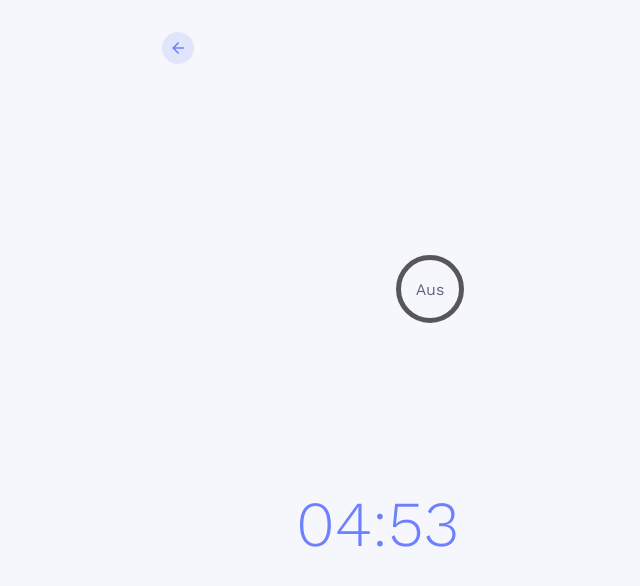
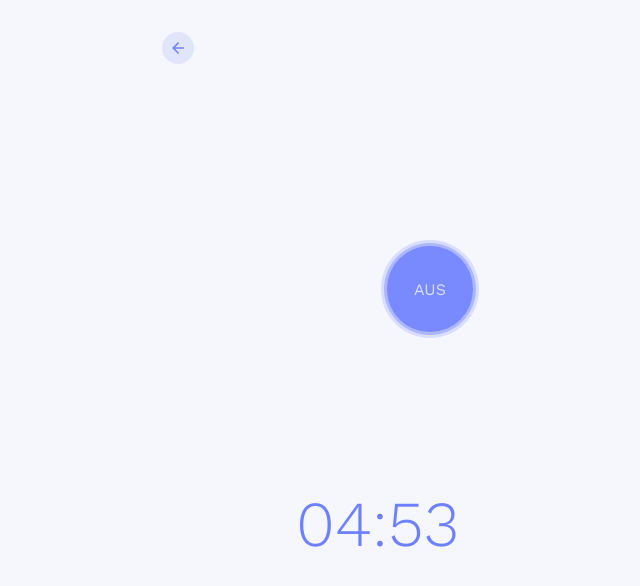
Before and after one commit to magdalenakierat/capstone-project, a React (Create React App) app: page /animation in a window 1280 px wide. Shown: the top 586 px of the page, without its empty margins (210-850 px from the left). Built offline with nearby package versions, Linux system fonts and the light colour scheme.

Commit message:
update breath animation

```diff
--- a/src/components/BreatheAnimation/BreatheAnimation.js
+++ b/src/components/BreatheAnimation/BreatheAnimation.js
@@ -3,16 +3,75 @@ import styled, {keyframes} from 'styled-components';
 export default function BreatheAnimation() {
   return (
     <Container>
-      <Circle />
-      <StyledSpanIn>Ein</StyledSpanIn>
-      <StyledSpanOut>Aus</StyledSpanOut>
+      <Circle1 />
+      <Circle2 />
+      <Circle3 />
+      <StyledSpanIn>EIN</StyledSpanIn>
+      <StyledSpanOut>AUS</StyledSpanOut>
     </Container>
   );
 }
-const breatheAnimation = keyframes`
- 0% { height: 50px; width: 50px; opacity: 0.6; }
- 50% { height: 205px; width: 205px; opacity: 1; }
- 100% { height: 50px; width: 50px; opacity: 0.6; }
+
+const Container = styled.div`
+  display: flex;
+  align-items: center;
+  justify-content: center;
+  flex-direction: column;
+  height: 450px;
+`;
+
+const breatheAnimation1 = keyframes`
+ 0% { height: 70px; width: 70px; opacity: 0.8; }
+ 50% { height: 200px; width: 200px; opacity: 1; }
+ 100% { height: 70px; width: 70px; opacity: 0.8; }
+`;
+
+const Circle1 = styled.div`
+  position: absolute;
+  z-index: 1;
+  height: 50px;
+  width: 50px;
+  border-radius: 50%;
+  background-color: var(--primary-color);
+  animation-name: ${breatheAnimation1};
+  animation-duration: 10s;
+  animation-iteration-count: infinite;
+`;
+
+const breatheAnimation2 = keyframes`
+ 0% { height: 70px; width: 70px; opacity: 0.4; }
+ 50% { height: 260px; width: 260px; opacity: 0.5; }
+ 100% { height: 70px; width: 70px; opacity: 0.4; }
+`;
+
+const Circle2 = styled.div`
+  position: absolute;
+  z-index: 2;
+  height: 50px;
+  width: 50px;
+  border-radius: 50%;
+  background-color: var(--primary-color);
+  animation-name: ${breatheAnimation2};
+  animation-duration: 10s;
+  animation-iteration-count: infinite;
+`;
+
+const breatheAnimation3 = keyframes`
+ 0% { height: 70px; width: 70px; opacity: 0.2; }
+ 50% { height: 300px; width: 300px; opacity: 0.3; }
+ 100% { height: 70px; width: 70px; opacity: 0.2; }
+`;
+
+const Circle3 = styled.div`
+  position: absolute;
+  z-index: 3;
+  height: 50px;
+  width: 50px;
+  border-radius: 50%;
+  background-color: var(--primary-color);
+  animation-name: ${breatheAnimation3};
+  animation-duration: 10s;
+  animation-iteration-count: infinite;
 `;
 
 const textAnimationIn = keyframes`
@@ -29,30 +88,11 @@ const textAnimationOut = keyframes`
  100% { opacity: 0; }
 `;
 
-const Circle = styled.div`
-  position: absolute;
-  z-index: 1;
-  height: 50px;
-  width: 50px;
-  border-style: solid;
-  border-width: 5px;
-  border-radius: 50%;
-  border-color: black;
-  animation-name: ${breatheAnimation};
-  animation-duration: 10s;
-  animation-iteration-count: infinite;
-`;
-const Container = styled.div`
-  display: flex;
-  align-items: center;
-  justify-content: center;
-  flex-direction: column;
-  height: 450px;
-`;
-
 const StyledSpanIn = styled.span`
   position: absolute;
-  z-index: 2;
+  color: #fff;
+  font-weight: 400;
+  z-index: 4;
   animation-name: ${textAnimationIn};
   animation-duration: 10s;
   animation-iteration-count: infinite;
@@ -60,7 +100,9 @@ const StyledSpanIn = styled.span`
 
 const StyledSpanOut = styled.span`
   position: absolute;
-  z-index: 3;
+  color: #fff;
+  font-weight: 400;
+  z-index: 5;
   animation-name: ${textAnimationOut};
   animation-duration: 10s;
   animation-iteration-count: infinite;
```
